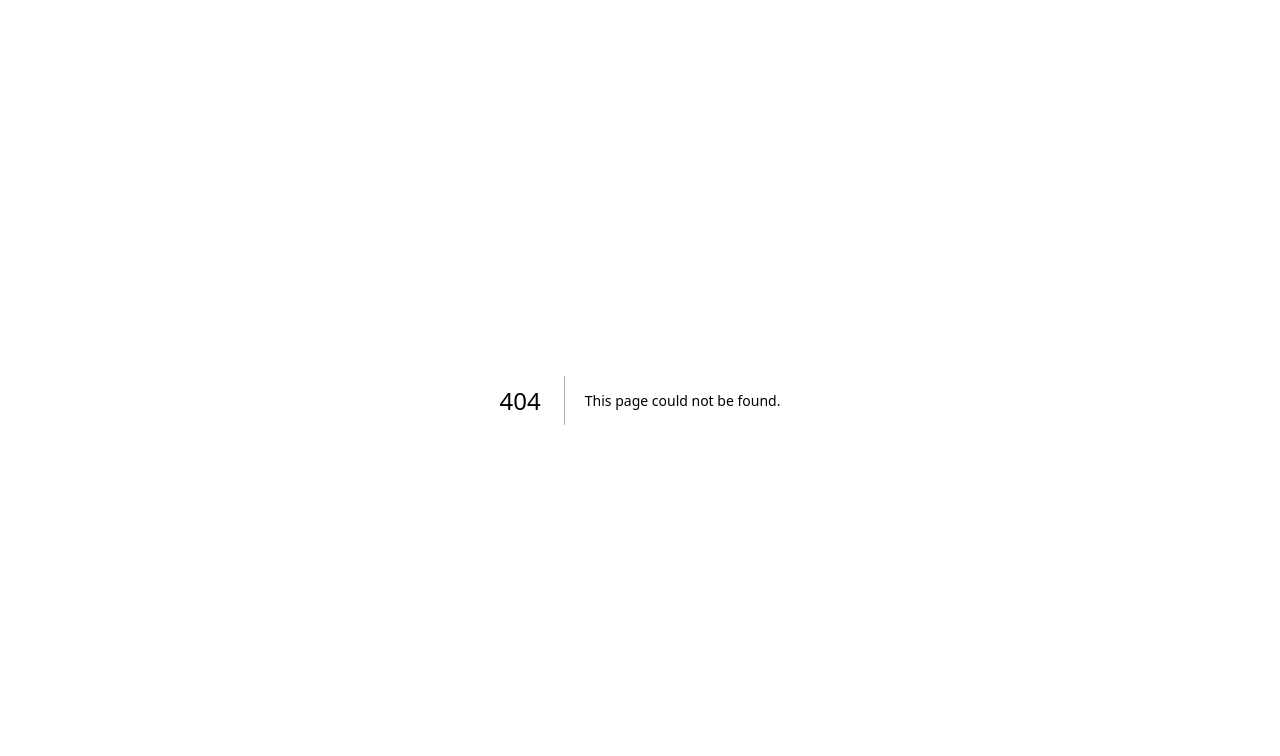
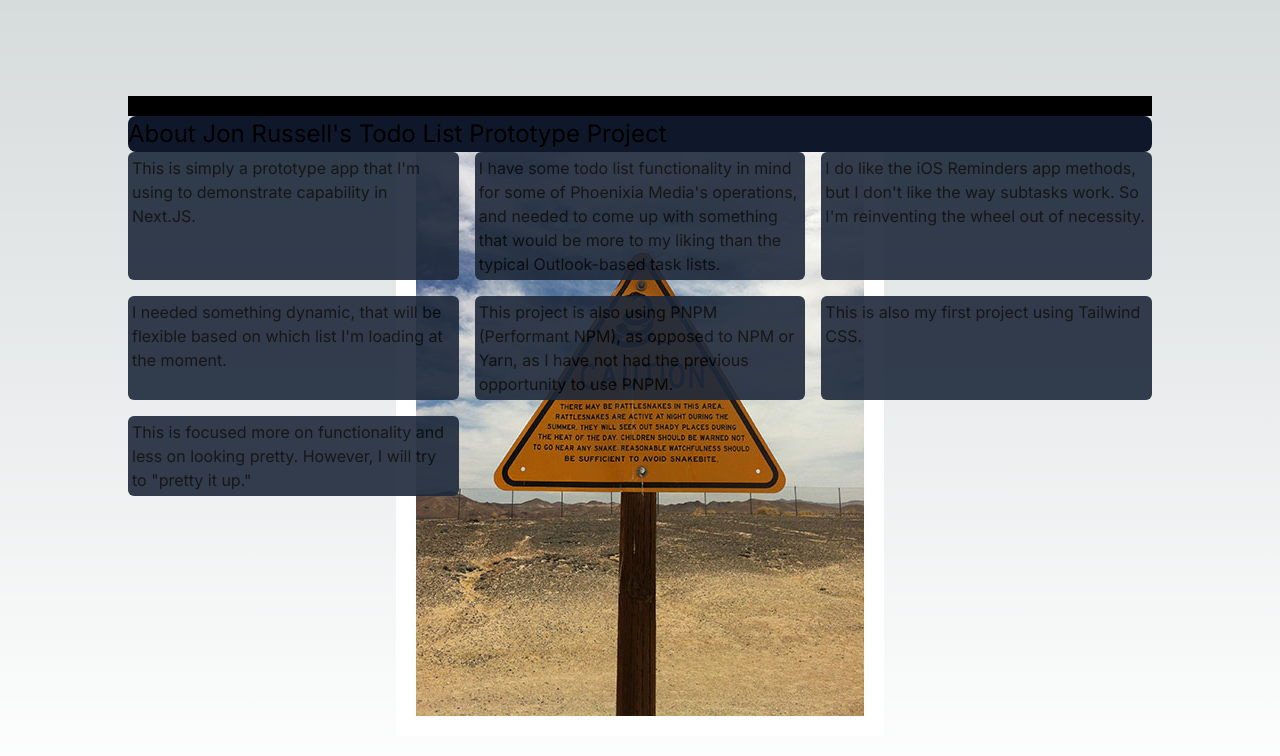
Before and after one commit to nodeomega/thejonrussell-todo-list-proto, a Next.js app: page /about in a window 1280 px wide. Before the commit this address had no page. Shown: the top 756 px of the page. Built offline with nearby package versions, Linux system fonts and the light colour scheme.

Commit message:
Initial commit

```diff
--- a/next.config.js
+++ b/next.config.js
@@ -1,4 +1,6 @@
 /** @type {import('next').NextConfig} */
-const nextConfig = {}
+const nextConfig = {
+  reactStrictMode: true,
+}
 
 module.exports = nextConfig
--- a/package.json
+++ b/package.json
@@ -3,6 +3,7 @@
   "version": "0.1.0",
   "private": true,
   "scripts": {
+    "preinstall": "npx -y only-allow pnpm",
     "dev": "next dev",
     "build": "next build",
     "start": "next start",
@@ -19,6 +20,7 @@
     "postcss": "8.4.29",
     "react": "18.2.0",
     "react-dom": "18.2.0",
+    "swr": "^2.2.2",
     "tailwindcss": "3.3.3",
     "typescript": "5.2.2"
   }
--- /dev/null
+++ b/src/app/about/page.tsx
@@ -0,0 +1,50 @@
+import Link from 'next/link'
+import type { Metadata } from 'next'
+import Image from 'next/image'
+
+export const metadata: Metadata = {
+  title: 'About Jon Russell\'s ToDo List Prototype Project',
+  description: 'Just an about page for Jon Russell\'s ToDo List prototype NextJS demo project',
+}
+
+// `app/about/page.tsx` is the UI for the `/about` URL
+export default function Page() {
+  return (
+    <main className="flex min-h-screen flex-col items-center justify-start p-24">
+      <div className="z-10 max-w-5xl w-full items-center justify-between font-mono text-sm lg:flex bg-black">
+        <Link href="/">Home</Link>
+      </div>
+      <div className="z-0 max-w-5xl w-full items-center justify-between lg:flex bg-slate-900 rounded-lg">
+        <h1>{"About Jon Russell's Todo List Prototype Project"}</h1>
+      </div>
+      <div className="z-0 max-w-5xl w-full items-center justify-between lg:flex">
+        <div className="grid gap-4 grid-cols-3 justify-start">
+          <div className="bg-slate-800 rounded-md p-1 opacity-90">
+            {"This is simply a prototype app that I'm using to demonstrate capability in Next.JS."}
+          </div>
+          <div className="bg-slate-800 rounded-md p-1 opacity-90">
+            {"I have some todo list functionality in mind for some of Phoenixia Media's operations, and needed to come up with something that would be more to my liking than the typical Outlook-based task lists."}
+          </div>
+          <div className="bg-slate-800 rounded-md p-1 opacity-90">
+            {"I do like the iOS Reminders app methods, but I don't like the way subtasks work. So I'm reinventing the wheel out of necessity."}
+          </div>
+          <div className="bg-slate-800 rounded-md p-1 opacity-90">
+            {"I needed something dynamic, that will be flexible based on which list I'm loading at the moment."}
+          </div>
+          <div className="bg-slate-800 rounded-md p-1 opacity-90">
+            {"This project is also using PNPM (Performant NPM), as opposed to NPM or Yarn, as I have not had the previous opportunity to use PNPM."}
+          </div>
+          <div className="bg-slate-800 rounded-md p-1 opacity-90">
+            {"This is also my first project using Tailwind CSS."}
+          </div>
+          <div className="bg-slate-800 rounded-md p-1 opacity-90">
+            {"This is focused more on functionality and less on looking pretty. However, I will try to \"pretty it up.\""}
+          </div>
+        </div>
+      </div>
+      <div className='-z-10 absolute inset-auto'>
+        <Image src="/rattlesnake-warning.jpg" alt="Rattlesnake Warning" width={"488"} height={"640"}/>
+      </div>
+    </main>
+  );
+}
--- /dev/null
+++ b/src/app/api/staticdata.tsx
@@ -0,0 +1,12 @@
+import path from 'path';
+import { promises as fs } from 'fs';
+import type { NextApiRequest, NextApiResponse } from 'next'
+
+export default async function handler(req: NextApiRequest, res: NextApiResponse) {
+  //Find the absolute path of the json directory
+  const jsonDirectory = path.join(process.cwd(), 'json');
+  //Read the json data file data.json
+  const fileContents = await fs.readFile(jsonDirectory + '/test.json', 'utf8');
+  //Return the content of the data file in json format
+  res.status(200).json(fileContents);
+}
--- /dev/null
+++ b/src/app/components/todo-list/todo-list.tsx
@@ -0,0 +1,25 @@
+import { AppProps } from "next/app"
+
+type Props = {
+  data: any
+}
+
+ const ToDoList: React.FC<Props> = ({ data }) => {
+
+  return (
+    <main>
+      <div>
+        {"placeholder text"}
+      </div>
+      <div>
+      <h1>My Framework from file</h1>
+      <ul>
+        <li>Name: {data.record.name}</li>
+        <li>Language: {data.record.language}</li>
+      </ul>
+    </div>
+    </main>
+  )
+}
+
+export default ToDoList
--- a/src/app/layout.tsx
+++ b/src/app/layout.tsx
@@ -5,7 +5,7 @@ import { Inter } from 'next/font/google'
 const inter = Inter({ subsets: ['latin'] })
 
 export const metadata: Metadata = {
-  title: 'Create Next App',
+  title: 'Jon Russell\'s Todo List Prototype App - NextJS',
   description: 'Generated by create next app',
 }
 
--- a/src/app/page.tsx
+++ b/src/app/page.tsx
@@ -1,8 +1,28 @@
 import Image from 'next/image'
+import Link from 'next/link'
+import ToDoList from './components/todo-list/todo-list'
+import useSWR from 'swr'
+
+const fetcher = (url: RequestInfo | URL) => fetch(url).then((res) => res.json());
 
 export default function Home() {
+  //Set up SWR to run the fetcher function when calling "/api/staticdata"
+  //There are 3 possible states: (1) loading when data is null (2) ready when the data is returned (3) error when there was an error fetching the data
+  const { data, error } = useSWR('/api/staticdata', fetcher);
+
+  //Handle the error state
+  if (error) return <div>Failed to load</div>;
+  //Handle the loading state
+  if (!data) return <div>Loading...</div>;
+
   return (
     <main className="flex min-h-screen flex-col items-center justify-between p-24">
+      <div className="z-10 max-w-5xl w-full items-center justify-between font-mono text-sm lg:flex">
+        <Link href="/about">About</Link>
+      </div>
+      <div className="z-10 max-w-5xl w-full items-center text-sm lg:flex">
+        <ToDoList data={data} />
+      </div>
       <div className="z-10 max-w-5xl w-full items-center justify-between font-mono text-sm lg:flex">
         <p className="fixed left-0 top-0 flex w-full justify-center border-b border-gray-300 bg-gradient-to-b from-zinc-200 pb-6 pt-8 backdrop-blur-2xl dark:border-neutral-800 dark:bg-zinc-800/30 dark:from-inherit lg:static lg:w-auto  lg:rounded-xl lg:border lg:bg-gray-200 lg:p-4 lg:dark:bg-zinc-800/30">
           Get started by editing&nbsp;
--- a/tailwind.config.ts
+++ b/tailwind.config.ts
@@ -1,4 +1,5 @@
 import type { Config } from 'tailwindcss'
+import plugin from 'tailwindcss/plugin'
 
 const config: Config = {
   content: [
@@ -15,6 +16,14 @@ const config: Config = {
       },
     },
   },
-  plugins: [],
+  plugins: [
+    plugin(function({ addBase, theme }) {
+      addBase({
+        'h1': { fontSize: theme('fontSize.2xl') },
+        'h2': { fontSize: theme('fontSize.xl') },
+        'h3': { fontSize: theme('fontSize.lg') },
+      })
+    })
+  ],
 }
 export default config
--- a/tsconfig.json
+++ b/tsconfig.json
@@ -1,6 +1,6 @@
 {
   "compilerOptions": {
-    "target": "es5",
+    "target": "es6",
     "lib": ["dom", "dom.iterable", "esnext"],
     "allowJs": true,
     "skipLibCheck": true,
```
Also changed, not shown: src/json/test.json (added, +8 -0 lines), public/rattlesnake-warning.jpg (added), 1 other file (tests, documents, lock files or other folders).
